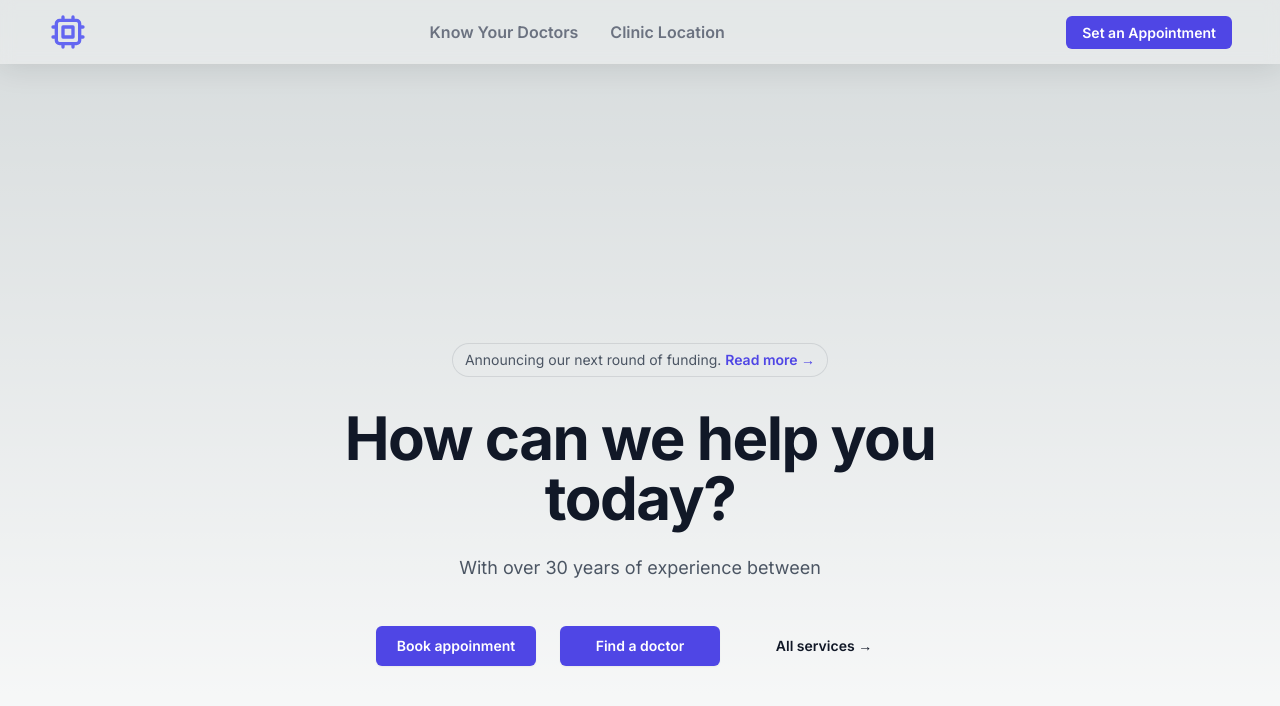
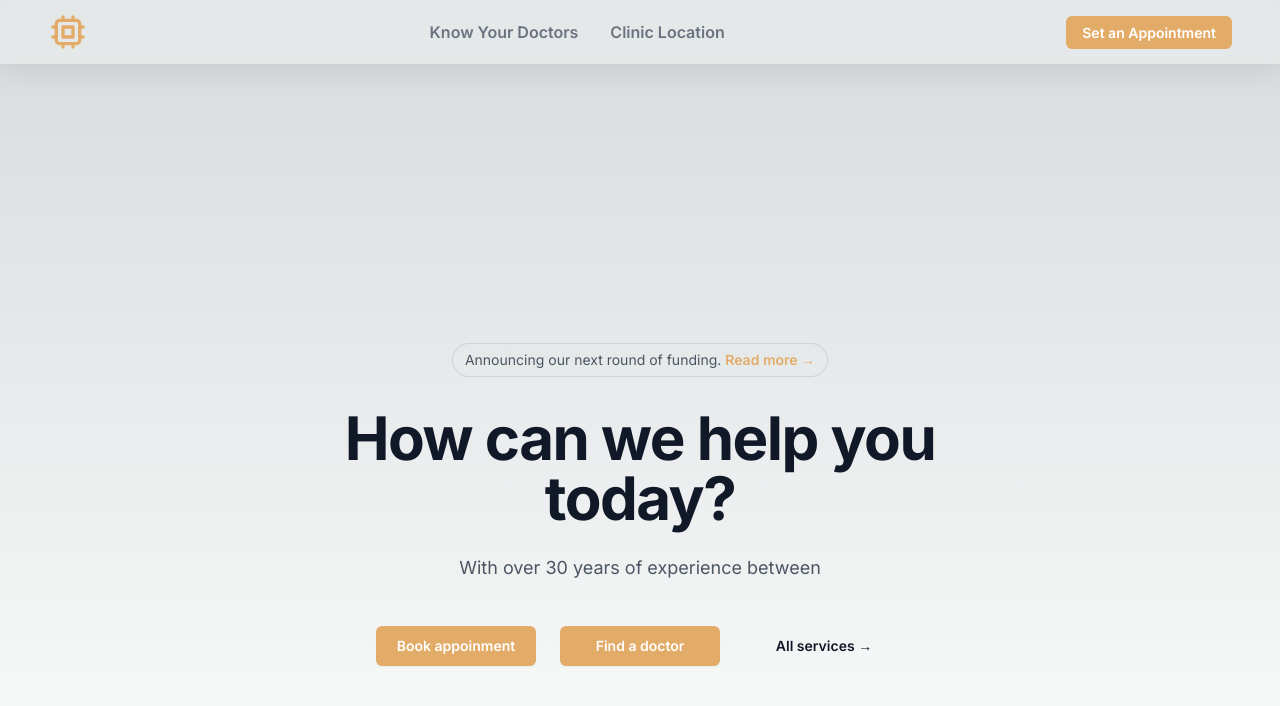
Before and after one commit to MisterMunchkin/mom-and-me-clinic, a Next.js app: page / in a window 1280 px wide. Shown: the top 706 px of the page. Built offline with nearby package versions, Linux system fonts and the light colour scheme.

Commit message:
added primary and primary-hover colors in tailwind config so we can change colors easily

```diff
--- a/app/components/Hero.tsx
+++ b/app/components/Hero.tsx
@@ -4,16 +4,16 @@ export default function Hero() {
       <div className="mx-auto max-w-2xl py-32 sm:py-48 lg:py-56">
         <div className="hidden sm:mb-8 sm:flex sm:justify-center">
           <div className="relative rounded-full px-3 py-1 text-sm leading-6 text-gray-600 ring-1 ring-gray-900/10 hover:ring-gray-900/20">
-            Announcing our next round of funding. <a href="#" className="font-semibold text-indigo-600"><span className="absolute inset-0" aria-hidden="true"></span>Read more <span aria-hidden="true">&rarr;</span></a>
+            Announcing our next round of funding. <a href="#" className="font-semibold text-primary"><span className="absolute inset-0" aria-hidden="true"></span>Read more <span aria-hidden="true">&rarr;</span></a>
           </div>
         </div>
         <div className="text-center">
           <h1 className="text-4xl font-bold tracking-tight text-gray-900 sm:text-6xl">How can we help you today?</h1>
           <p className="mt-6 text-lg leading-8 text-gray-600">With over 30 years of experience between </p>
           <div className="mt-10 flex flex-col gap-y-3 md:flex-row md:gap-x-6 items-center justify-center">
-            <a href="#" className="rounded-md bg-indigo-600 w-60 md:w-40 px-3.5 py-2.5 text-sm font-semibold text-white shadow-sm hover:bg-indigo-500 focus-visible:outline focus-visible:outline-2 focus-visible:outline-offset-2 focus-visible:outline-indigo-600">Book appoinment</a>
-            <a href="#" className="rounded-md bg-indigo-600 w-60 md:w-40 px-3.5 py-2.5 text-sm font-semibold text-white shadow-sm hover:bg-indigo-500 focus-visible:outline focus-visible:outline-2 focus-visible:outline-offset-2 focus-visible:outline-indigo-600">Find a doctor</a>
-            <a href="#" className="text-sm font-semibold w-60 md:w-40 px-3.5 py-2.5 leading-6 text-gray-900">All services <span aria-hidden="true">→</span></a>
+            <a href="#" className="rounded-md bg-primary w-60 md:w-40 px-3.5 py-2.5 text-sm font-semibold text-white shadow-sm hover:bg-primary-hover focus-visible:outline focus-visible:outline-2 focus-visible:outline-offset-2 focus-visible:outline-primary">Book appoinment</a>
+            <a href="#" className="rounded-md bg-primary w-60 md:w-40 px-3.5 py-2.5 text-sm font-semibold text-white shadow-sm hover:bg-primary-hover focus-visible:outline focus-visible:outline-2 focus-visible:outline-offset-2 focus-visible:outline-primary">Find a doctor</a>
+            <a href="#" className="text-sm font-semibold w-60 md:w-40 px-3.5 py-2.5 leading-6 text-gray-900 hover:text-primary">All services <span aria-hidden="true">→</span></a>
           </div>
         </div>
       </div>
--- a/app/components/NavBar.tsx
+++ b/app/components/NavBar.tsx
@@ -4,7 +4,7 @@ export default function NavBar() {
       <div className="flex items-center">
         <div className="h-16 mx-auto md:px-4 container flex items-center justify-between flex-wrap md:flex-nowrap">
           {/* Logo */}
-          <div className="text-indigo-500 md:order-1">
+          <div className="text-primary md:order-1">
             {/* Heroicon - Chip Outline */}
             <svg xmlns="http://www.w3.org/2000/svg" className="h-10 w-10" fill="none" viewBox="0 0 24 24"
               stroke="currentColor">
@@ -16,14 +16,14 @@ export default function NavBar() {
             <ul className="flex font-semibold justify-between">
                       {/* Active Link = text-indigo-500
                       Inactive Link = hover:text-indigo-500 */}
-              <li className="md:px-4 md:py-2 hover:text-indigo-400"><a href="#">Know Your Doctors</a></li>
-              <li className="md:px-4 md:py-2 hover:text-indigo-400"><a href="#">Clinic Location</a></li>
+              <li className="md:px-4 md:py-2 hover:text-primary"><a href="#">Know Your Doctors</a></li>
+              <li className="md:px-4 md:py-2 hover:text-primary"><a href="#">Clinic Location</a></li>
               {/* Move this to the float right */}
-              {/* <li className="md:px-4 md:py-2 hover:bg-indigo-500 rounded-md bg-indigo-600 text-white"><a href="#">Set an Appointment</a></li> */}
+              {/* <li className="md:px-4 md:py-2 hover:bg-indigo-500 rounded-md bg-primary text-white"><a href="#">Set an Appointment</a></li> */}
             </ul>
           </div>
           <div className="md:order-3 order-2">
-            <a href="#" className="md:px-4 md:py-2 p-2 hover:bg-indigo-500 rounded-md text-sm font-semibold bg-indigo-600 text-white">Set an Appointment</a>
+            <a href="#" className="md:px-4 md:py-2 p-2 hover:bg-primary-hover rounded-md text-sm font-semibold bg-primary text-white">Set an Appointment</a>
           </div>
         </div>
       </div>
--- a/tailwind.config.js
+++ b/tailwind.config.js
@@ -7,6 +7,10 @@ module.exports = {
   ],
   theme: {
     extend: {
+      colors: {
+        primary: '#e3ab68',
+        'primary-hover': '#ebc393'
+      },
       backgroundImage: {
         'gradient-radial': 'radial-gradient(var(--tw-gradient-stops))',
         'gradient-conic':
```
